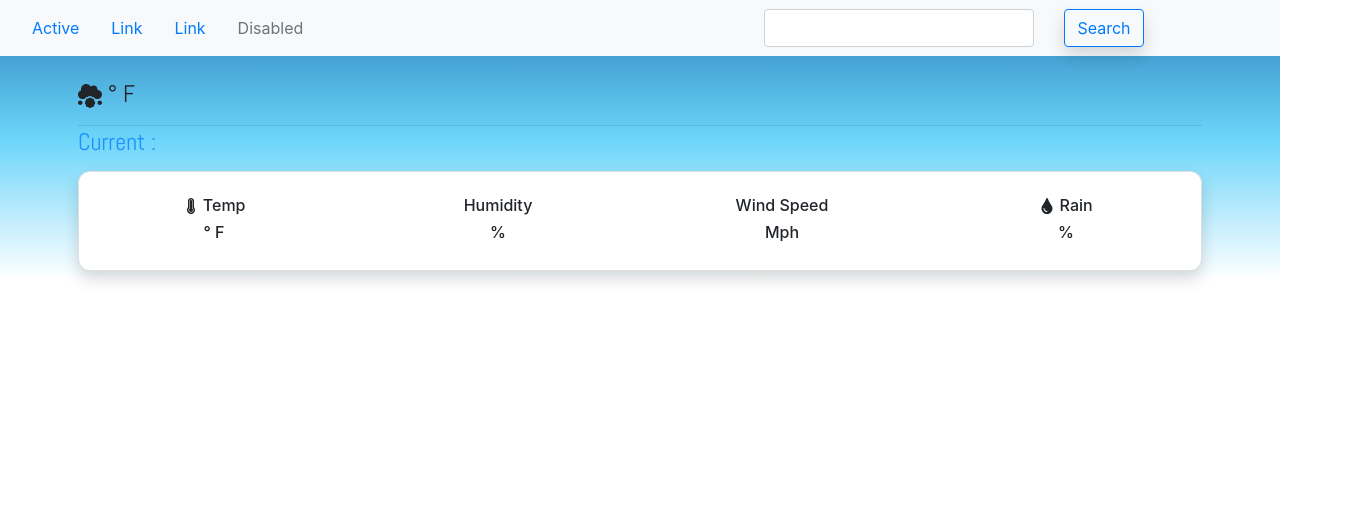
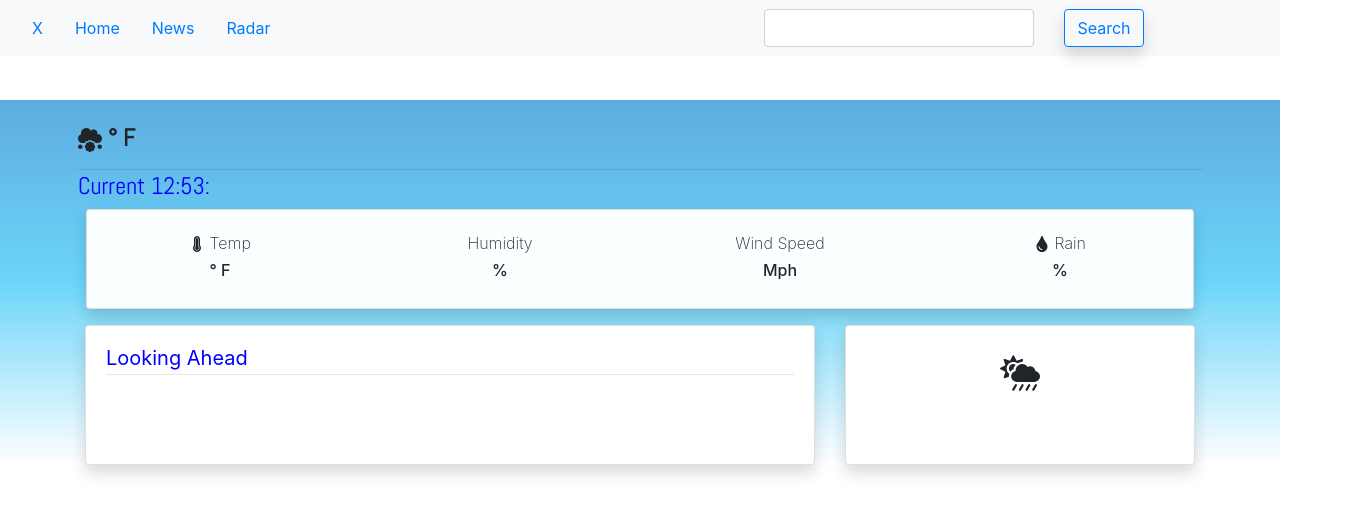
Before and after one commit to ElementalXriath/React-JS-WeatherApp, a React (Create React App) app: page / in a window 1280 px wide. Shown: the top 514 px of the page, 1349 px wide, since content can reach past the window. Built offline with nearby package versions, Linux system fonts and the light colour scheme; no server answers.

Commit message:
Added New Apis -> Next is weekly forcast

```diff
--- a/src/App.css
+++ b/src/App.css
@@ -17,6 +17,10 @@
 .BgColor {
     background: #2980B9;  /* fallback for old browsers */
     background: -webkit-linear-gradient(to right, #FFFFFF, #6DD5FA, #2980B9);  /* Chrome 10-25, Safari 5.1-6 */
-    background: linear-gradient(to top, #FFFFFF, #6DD5FA, #2980B9); /* W3C, IE 10+/ Edge, Firefox 16+, Chrome 26+, Opera 12+, Safari 7+ */
+    background: linear-gradient(to top, #FFFFFF, #6DD5FA, rgba(47, 149, 216, 0.781)); /* W3C, IE 10+/ Edge, Firefox 16+, Chrome 26+, Opera 12+, Safari 7+ */
 
 }
+
+.BodyScale {
+    margin-top: 100px;
+}
--- a/src/App.js
+++ b/src/App.js
@@ -3,6 +3,7 @@ import './App.css';
 import 'bootstrap/dist/css/bootstrap.min.css';
 import MainWeather from '../src/component/Main/MainWrapper'
 import NavBar from '../src/layout/NavBar/NavBar';
+import LookAhead from '../src/component/LookingAhead/LookingAhead';
 
 
 class App extends Component {
@@ -14,6 +15,7 @@ class App extends Component {
     currentSummary: null,
     currentLocation: null,
     currentWindSpeed: null,
+    lookAhead: null,
     location: 'Atlanta',
     value: ''
   };
@@ -32,7 +34,8 @@ class App extends Component {
           currentHumidity: data.forecast.currentHumidity,
           currentSummary: data.forecast.currentSummary,
           currentLocation: data.location,
-          currentWindSpeed: data.forecast.currentWindSpeed
+          currentWindSpeed: data.forecast.currentWindSpeed,
+          lookAhead:  data.forecast.lookAhead
 
         })
       )
@@ -58,7 +61,7 @@ class App extends Component {
 
       return (
 
-        <div className="App BgColor">
+        <div className="App BgColor BodyScale">
          <NavBar click={this.handleSubmit} change={this.handleChange}/>
           <MainWeather
           loc={this.state.currentLocation}
@@ -68,6 +71,7 @@ class App extends Component {
           windSpeed={this.state.currentWindSpeed}
           rain={this.state.currentRain}
           />
+          <LookAhead look={this.state.lookAhead} />
 
         </div>
 
--- a/src/component/LookingAhead/LookingAhead.css
+++ b/src/component/LookingAhead/LookingAhead.css
@@ -0,0 +1,15 @@
+.Font {
+    font-family: 'Abel', sans-serif;
+    font-size: 24px;
+}
+
+.Current {
+    font-weight: 300;
+    color: blue;
+    font-weight: 400;
+    margin-bottom: 20px;
+}
+
+.CardH {
+    height: 140px;
+}
--- a/src/component/LookingAhead/LookingAhead.js
+++ b/src/component/LookingAhead/LookingAhead.js
@@ -0,0 +1,27 @@
+import React from 'react';
+import { FaThermometerFull, FaCloudSun, FaCloudSunRain, FaCloudMeatball, FaSmog, FaTint } from "react-icons/fa";
+import './LookingAhead.css'
+
+const lookAhead = (props) => (
+
+    <div className="container">
+        <div className="row">
+            <div className="col-8">
+                <div className="card shadow CardH">
+                    <div className="card-body">
+                    <h5 className="font"><span className="Current">Looking Ahead</span><hr className="mb-2 mt-1"></hr> {props.look}</h5>
+                    </div>
+                </div>
+            </div>
+            <div className="col-4">
+                <div className="card shadow CardH">
+                    <div className="card-body text-center">
+                    <h1 className="font"><FaCloudSunRain/></h1>
+                    </div>
+                </div>
+            </div>
+        </div>
+    </div>
+);
+
+export default lookAhead;
--- a/src/component/Main/MainWrapper.css
+++ b/src/component/Main/MainWrapper.css
@@ -1,13 +1,15 @@
 .Wrapper {
     height: 100px;
-    margin-top: 14px;
-    border-radius: 12px;
+    margin: 8px;
+    border-radius: 4px;
     padding: 20px;
+    background-color: rgba(255, 255, 255, 0.973);
 }
 
 .Font {
     font-family: 'Abel', sans-serif;
     font-size: 24px;
+    font-weight: 600;
 }
 
 .Line {
@@ -16,5 +18,13 @@
 
 .Current {
     font-weight: 300;
-    color: dodgerblue;
+    color: blue;
 }
+
+.DataTags {
+    font-weight: 200;
+}
+
+.More {
+    width: 80px;
+}
--- a/src/component/Main/MainWrapper.js
+++ b/src/component/Main/MainWrapper.js
@@ -13,32 +13,35 @@ const mainWrapper = (props) => {
         summaryIcon = <FaCloudSunRain></FaCloudSunRain>
     }
 
+    var today = new Date();
+    var time = today.getHours() + ":" + today.getMinutes();
+
+
     //Return ->
    return <div className="container text-center p-2">
             <h4 className="text-left Font mt-3">{summaryIcon} {props.loc}   {props.temp} &deg; F
-            <hr className="Line"/><span className="Current">Current :</span> {props.summary} </h4>
+            <hr className="Line"/><span className="Current">Current {time}:</span> {props.summary} </h4>
                 <div className="card Wrapper p-2 pt-4 shadow">
                     <div className="row h6">
 
                         <div className="col">
-                            <h6><FaThermometerFull/> Temp</h6>
+                            <h6 className="DataTags"><FaThermometerFull/> Temp</h6>
                             {props.temp} &deg; F
                         </div>
 
                         <div className="col">
-                            <h6>Humidity</h6>
+                            <h6 className="DataTags">Humidity</h6>
                             {props.humidity} %
                         </div>
 
                         <div className="col">
-                            <h6>Wind Speed</h6>
+                            <h6 className="DataTags">Wind Speed</h6>
                             {props.windSpeed} Mph
                         </div>
 
                         <div className="col">
-                            <h6><FaTint /> Rain</h6>
+                            <h6 className="DataTags"><FaTint /> Rain</h6>
                             {props.rain} %
-
                         </div>
 
                     </div>
--- a/src/layout/NavBar/NavBar.js
+++ b/src/layout/NavBar/NavBar.js
@@ -1,19 +1,19 @@
 import React from 'react';
 
 const navBar = (props) => (
-    <nav className="navbar navbar-light bg-light">
+    <nav className="navbar navbar-light bg-light fixed-top">
         <ul className="nav justify-content-end">
             <li className="nav-item">
-                <a className="nav-link active" href="#">Active</a>
+                <a className="nav-link active" href="#">X</a>
             </li>
             <li className="nav-item">
-                <a className="nav-link" href="#">Link</a>
+                <a className="nav-link active" href="#">Home</a>
             </li>
             <li className="nav-item">
-                <a className="nav-link" href="#">Link</a>
+                <a className="nav-link" href="#">News</a>
             </li>
             <li className="nav-item">
-                <a className="nav-link disabled" href="#">Disabled</a>
+                <a className="nav-link" href="#">Radar</a>
             </li>
         </ul>
 
--- a/src/utils/forecast.js
+++ b/src/utils/forecast.js
@@ -15,7 +15,8 @@ const forecast = (latitude, longitude, callback) => {
                     currentHumidity: response.body.currently.humidity,
                     currentSummary: response.body.currently.summary,
                     currentIcon: response.body.currently.icon,
-                    currentWindSpeed: response.body.currently.windSpeed
+                    currentWindSpeed: response.body.currently.windSpeed,
+                    lookAhead: response.body.minutely.summary
 
                 });
             }
```
Also changed, not shown: src/images.jpeg (added). Lines whose indentation alone changed are shown as unchanged.
